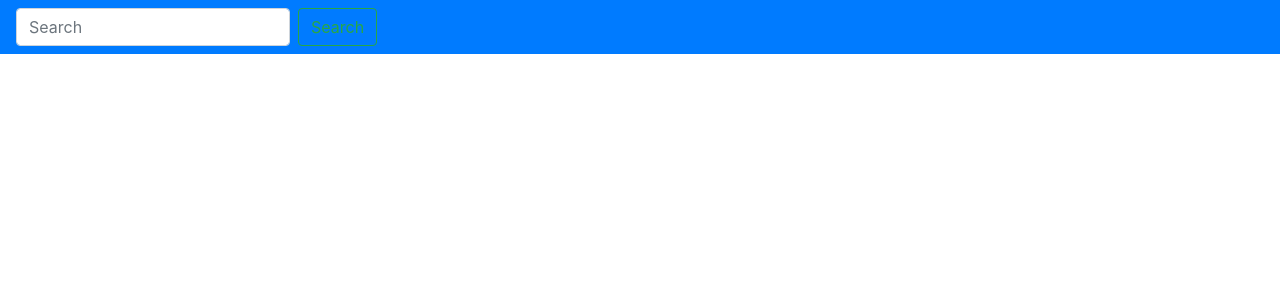
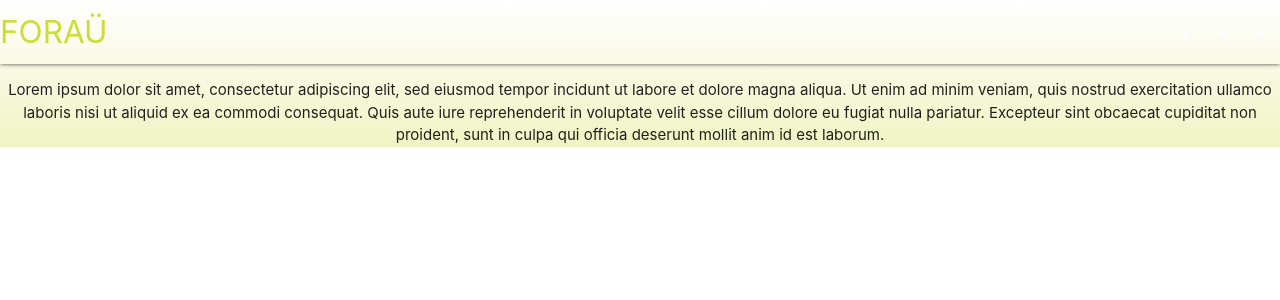
Before and after one commit to mateobenitez/proyecto, a React (Create React App) app: page / in a window 1280 px wide. Shown: the top 300 px of the page. Built offline with nearby package versions, Linux system fonts and the light colour scheme.

Commit message:
Materialize, fondo gradiant, navbar transparente, texto principal
El texto principal hay que cambiarlo de lugar

```diff
--- a/package.json
+++ b/package.json
@@ -6,7 +6,7 @@
     "@testing-library/jest-dom": "^4.2.4",
     "@testing-library/react": "^9.5.0",
     "@testing-library/user-event": "^7.2.1",
-    "bootstrap": "^4.5.2",
+    "materialize-css": "^1.0.0",
     "react": "^16.13.1",
     "react-dom": "^16.13.1",
     "react-scripts": "3.4.3"
--- a/public/index.html
+++ b/public/index.html
@@ -15,6 +15,7 @@
       user's mobile device or desktop. See https://developers.google.com/web/fundamentals/web-app-manifest/
     -->
     <link rel="manifest" href="%PUBLIC_URL%/manifest.json" />
+
     <!--
       Notice the use of %PUBLIC_URL% in the tags above.
       It will be replaced with the URL of the `public` folder during the build.
@@ -24,6 +25,11 @@
       work correctly both with client-side routing and a non-root public URL.
       Learn how to configure a non-root public URL by running `npm run build`.
     -->
+     <!-- Compiled and minified CSS -->
+     <link rel="stylesheet" href="https://cdnjs.cloudflare.com/ajax/libs/materialize/1.0.0/css/materialize.min.css">
+
+     <!-- Compiled and minified JavaScript -->
+     <script src="https://cdnjs.cloudflare.com/ajax/libs/materialize/1.0.0/js/materialize.min.js"></script>
     <title>React App</title>
   </head>
   <body>
--- a/src/App.js
+++ b/src/App.js
@@ -1,11 +1,14 @@
 import React from 'react';
 import MyNavBar from './components/NavBar.js';
-
+import "./app.css"
 function App() {
   return (
     <div className="App">
       <div>
         <MyNavBar/>
+        <div>
+          <p>Lorem ipsum dolor sit amet, consectetur adipiscing elit, sed eiusmod tempor incidunt ut labore et dolore magna aliqua. Ut enim ad minim veniam, quis nostrud exercitation ullamco laboris nisi ut aliquid ex ea commodi consequat. Quis aute iure reprehenderit in voluptate velit esse cillum dolore eu fugiat nulla pariatur. Excepteur sint obcaecat cupiditat non proident, sunt in culpa qui officia deserunt mollit anim id est laborum.</p>
+        </div>
       </div>
     </div>
   );
--- /dev/null
+++ b/src/app.css
@@ -0,0 +1,6 @@
+.App{
+    background: linear-gradient(#ffff, #f0f4c3);
+}
+p{
+    text-align: center;
+}
--- a/src/components/NavBar.js
+++ b/src/components/NavBar.js
@@ -3,13 +3,17 @@ import React from 'react';
 class NavBar extends React.Component{
     render() {
         return(
-            <div>
-               <div class="navbar navbar-dark bg-primary">
-                    <div class="form-inline">
-                        <input class="form-control mr-sm-2" type="search" placeholder="Search" aria-label="Search"/>
-                        <button class="btn btn-outline-success my-2 my-sm-0" type="submit">Search</button>
+            <div className="navbar-fixed">
+                <nav  className="transparent">
+                    <div className= "nav-wrapper" >
+                        <a href="#" className= "brand-logo lime-text"> FORAÜ</a>
+                        <ul id="nav-mobile" className= "right hide-on-med-and-down">
+                            <li><a href="#">a</a></li>
+                            <li><a href="#">a</a></li>
+                            <li><a href="#">a</a></li>
+                        </ul>
                     </div>
-                </div>
+                </nav>
             </div>
         );
     }
--- a/src/index.js
+++ b/src/index.js
@@ -3,7 +3,7 @@ import ReactDOM from 'react-dom';
 import './index.css';
 import App from './App';
 import * as serviceWorker from './serviceWorker';
-import 'bootstrap/dist/css/bootstrap.min.css';
+
 ReactDOM.render(
   <React.StrictMode>
     <App />
```
Also changed, not shown: 1 other file (tests, documents, lock files or other folders).
